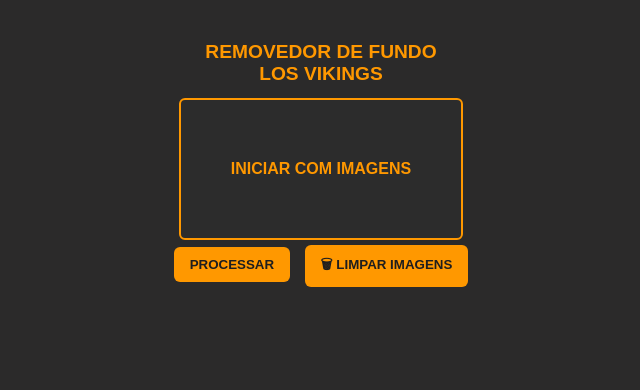
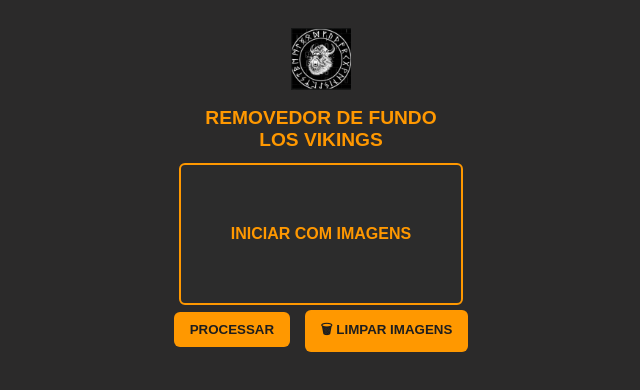
Before and after one commit to Crepalli/Trabalho_Extensao, a plain HTML site: page index.html in a window 1280 px wide. Shown: the whole page, without its empty margins (319-959 px from the left). Drawn offline with nearby package versions, Linux system fonts and the light colour scheme.

Commit message:
Update index.html

```diff
--- a/index.html
+++ b/index.html
@@ -111,7 +111,7 @@
     </style>
 </head>
 <body>
-
+    <img src="pictures/logo.png" width="60px">
     <h1>REMOVEDOR DE FUNDO <br> LOS VIKINGS</h1>
 
 
```
